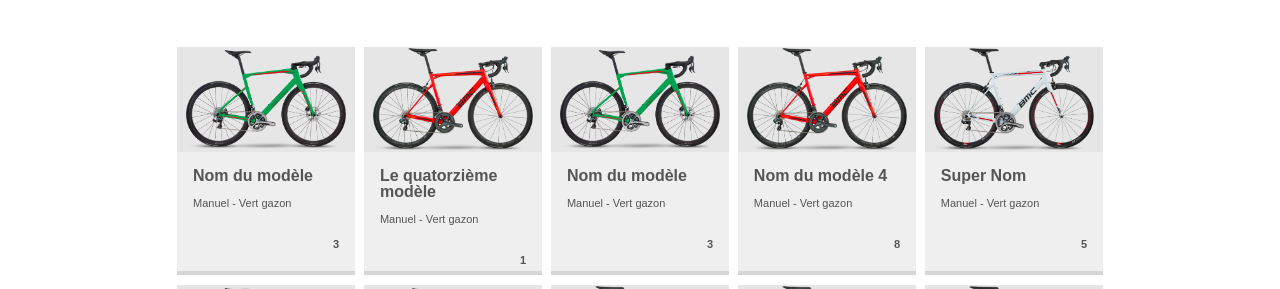
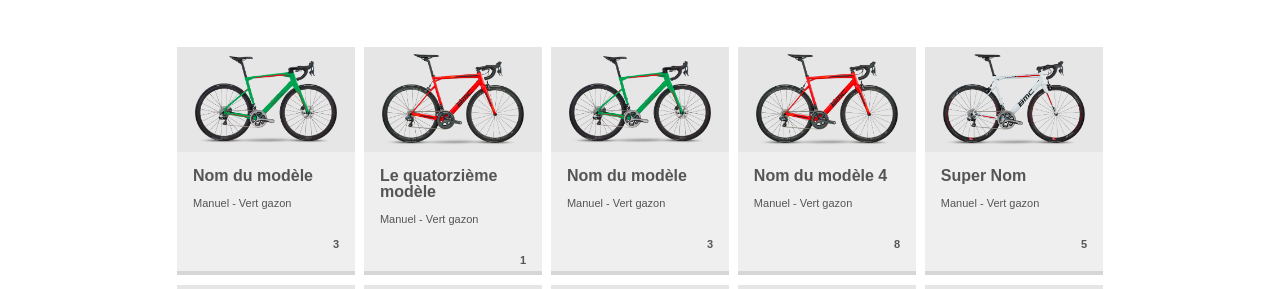
Before and after one commit to sowakillian/BDDI1-Js-CyclingStore, a website built with webpack: page src/index.html in a window 1280 px wide. Shown: the part 585-874 px from the top of the page. Built offline with nearby package versions, Linux system fonts and the light colour scheme.

Commit message:
Modifications on product-item transition

```diff
--- a/src/assets/styles/components/home/best-seller/product-item.scss
+++ b/src/assets/styles/components/home/best-seller/product-item.scss
@@ -2,6 +2,7 @@
   background-color: #efefef;
   width: calc(20% - (28px / 4));
   border-bottom: 4px solid #d6d6d6;
+  overflow: hidden;
 
   &:hover {
     cursor: pointer;
@@ -10,7 +11,6 @@
     color: red;
 
     .product-item__photo {
-      background-color: antiquewhite;
       transition: all 0.2s ease;
       img {
         transform: scale(1.1);
@@ -35,7 +35,7 @@
     align-items: center;
 
     img {
-      max-width: 90%;
+      max-width: 80%;
     }
   }
 
```
